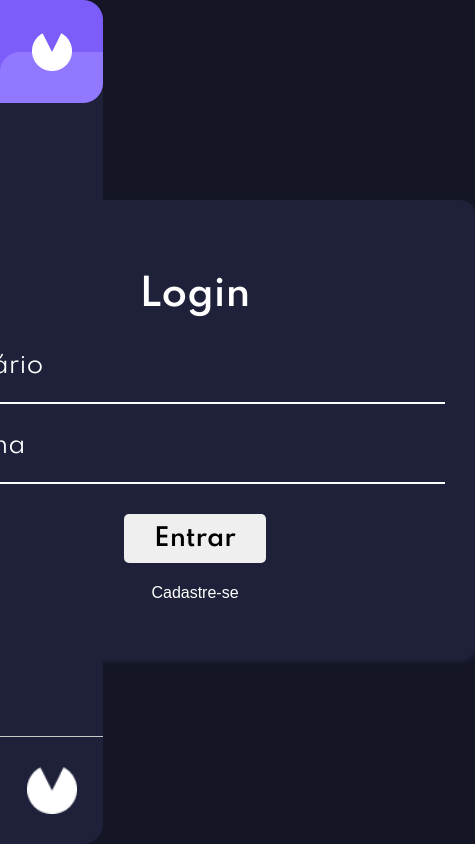
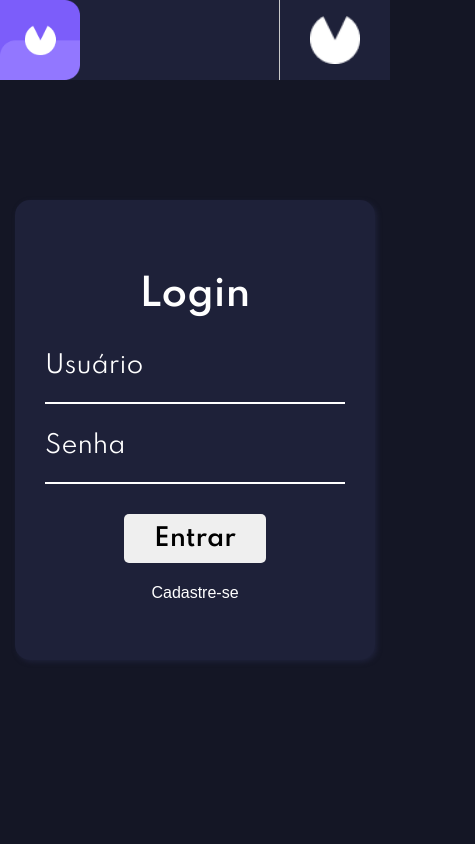
Before and after one commit to stanescon/invoices-app, a plain HTML site: page index.html in a window 390 px wide. Shown: the whole page, 475 px wide, since content can reach past the window. Drawn offline with Linux system fonts and the light colour scheme.

Commit message:
adicionando responsivo

```diff
--- a/style.css
+++ b/style.css
@@ -215,6 +215,35 @@ main {
     text-decoration: underline;
 }
 
+@media screen and (max-width:900px) {
+    .cabecalho {
+        width: 100vw;
+        height: 103px;
+        flex-direction: row;
+        border-radius: 0px;
+    }
+    .avatar {
+        flex-direction: row;
+    }
+    .linha-cabecalho {
+        width: 1px;
+        height: 103px;
+    }
+    .foto-avatar {
+        margin: 0px 30px;
+    }
+}
+@media screen and (max-width:620px) {
+    .cabecalho {
+        height: 80px;
+    }
+    .linha-cabecalho {
+        height: 80px;
+    }
+    .caixa-login, .caixa-register {
+        width: 300px;
+    }
+}
 
 
 
```
